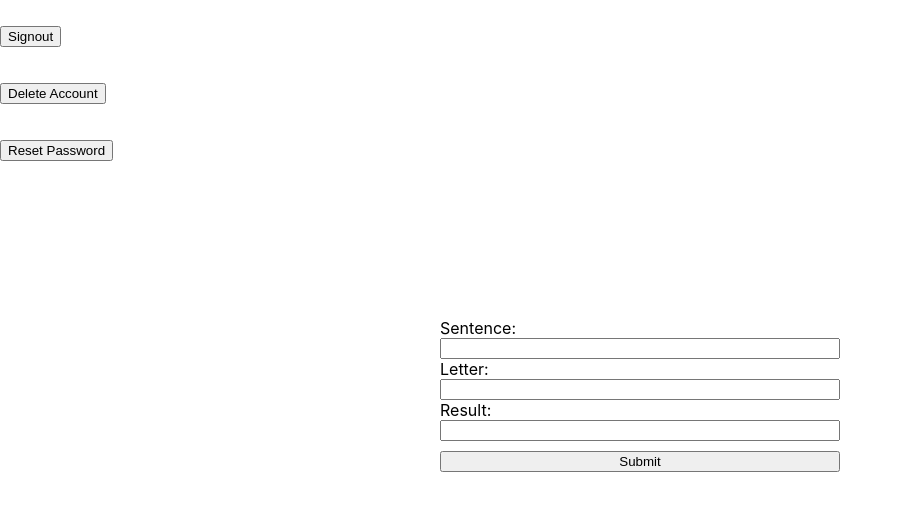
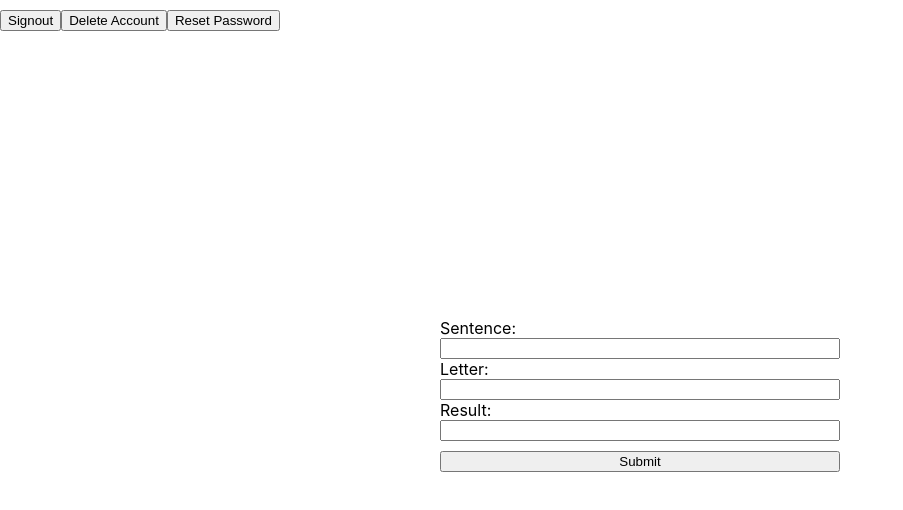
Before and after one commit to SamirKaushik/bwi_task, a React (Create React App) app: page /home in a window 1280 px wide. Shown: the top 510 px of the page, without its empty margins (0-903 px from the left). Built offline with nearby package versions, Linux system fonts and the light colour scheme; no server answers; sample sign-in values are in the browser's storage.

Commit message:
final commit

```diff
--- a/src/components/Home.js
+++ b/src/components/Home.js
@@ -67,15 +67,9 @@ const Home = () => {
                 <button onClick={findResult}>Submit</button>
 
             </div>
-            <p>
-                <button onClick={() => auth.signOut()}>Signout</button>
-            </p>
-            <p>
-                <button onClick={deleteAccount}>Delete Account</button>
-            </p>
-            <p>
-                <button onClick={resetPassword}>Reset Password</button>
-            </p>
+            <button onClick={() => auth.signOut()}>Signout</button>
+            <button onClick={deleteAccount}>Delete Account</button>
+            <button onClick={resetPassword}>Reset Password</button>
             <ToastContainer></ToastContainer>
         </>
     );
--- a/src/components/Signin.js
+++ b/src/components/Signin.js
@@ -18,10 +18,10 @@ const Signin = () => {
             })
             .catch((error) => {
                 if (error.code === 'auth/wrong-password') {
-                    toast.error('Please check the Password');
+                    toast.error('Wrong Password');
                 }
                 if (error.code === 'auth/user-not-found') {
-                    toast.error('Please check the Email');
+                    toast.error('User not found');
                 }
                 if (error.code === 'auth/invalid-email') {
                     toast.error('Invalid email');
@@ -41,13 +41,14 @@ const Signin = () => {
 
             })
             .catch((error) => {
+                console.log(error.code)
                 if (error.code === 'auth/email-already-in-use') {
                     toast.error('Email Already in Use');
                 }
                 if (error.code === 'auth/invalid-email') {
                     toast.error('Invalid email');
                 }
-                if (error.code === 'auth/invalid-password') {
+                if (error.code === 'auth/weak-password') {
                     toast.error('Password must be atleast 6 digits long');
                 }
             })
```
